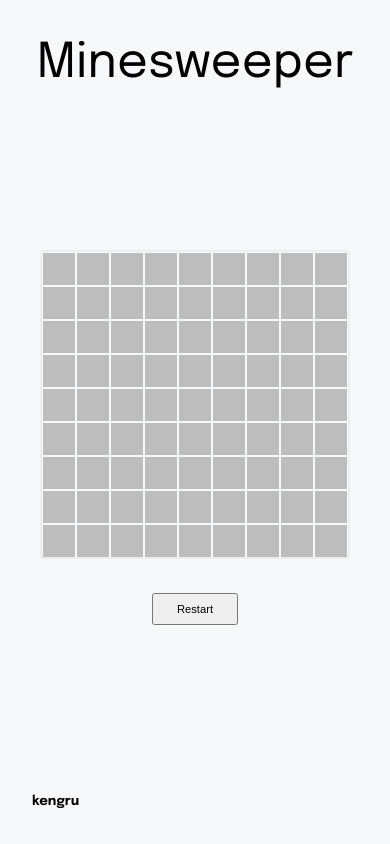
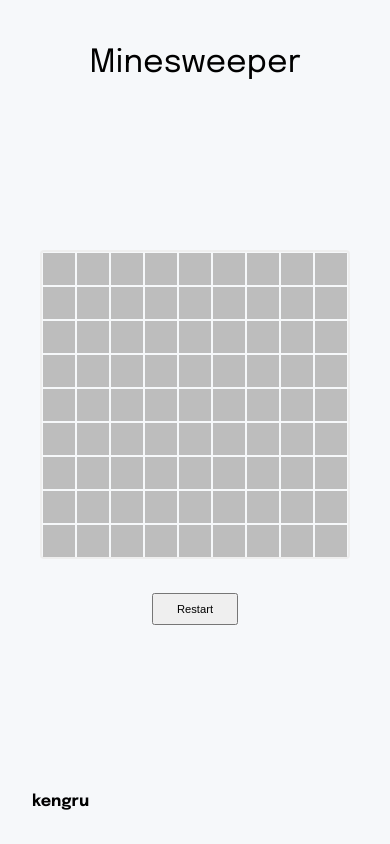
Before and after one commit to kengru/minesweeper, a React (Create React App) app: page / in a window 390 px wide. Built offline with nearby package versions, Linux system fonts and the light colour scheme.

Commit message:
Added font size to the header. Next stop, dealing with scores.

```diff
--- a/src/App.tsx
+++ b/src/App.tsx
@@ -19,7 +19,10 @@ const styles = StyleSheet.create({
     height: "15%",
     fontSize: "3em",
     justifyContent: "center",
-    alignItems: "center"
+    alignItems: "center",
+    "@media (max-width: 800px)": {
+      fontSize: "2em"
+    }
   },
   main: {
     display: "flex",
@@ -111,7 +114,7 @@ export const App = () => {
         <Highscores level={state.level} scores={state.scores} />
       </main>
       <footer className={css(styles.footer)}>
-        <h5>kengru</h5>
+        <h4>kengru</h4>
       </footer>
     </div>
   );
```
